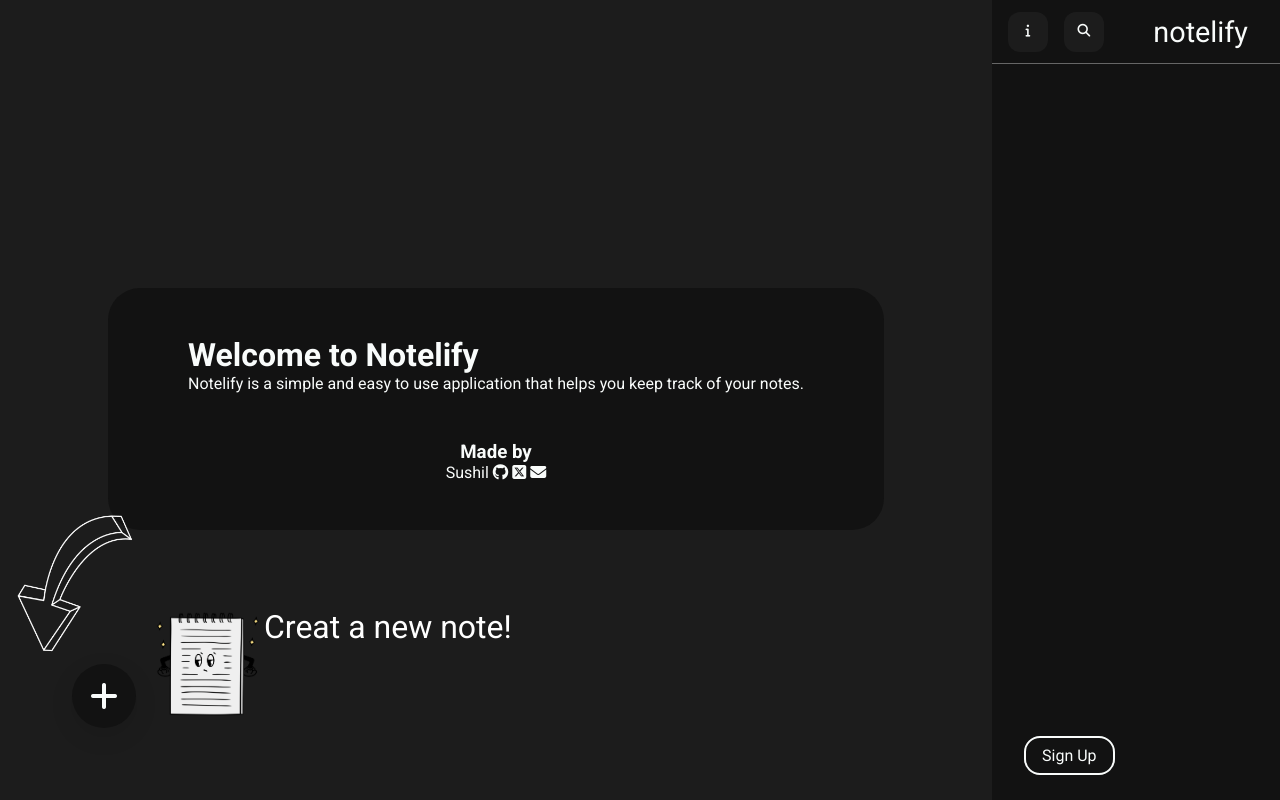
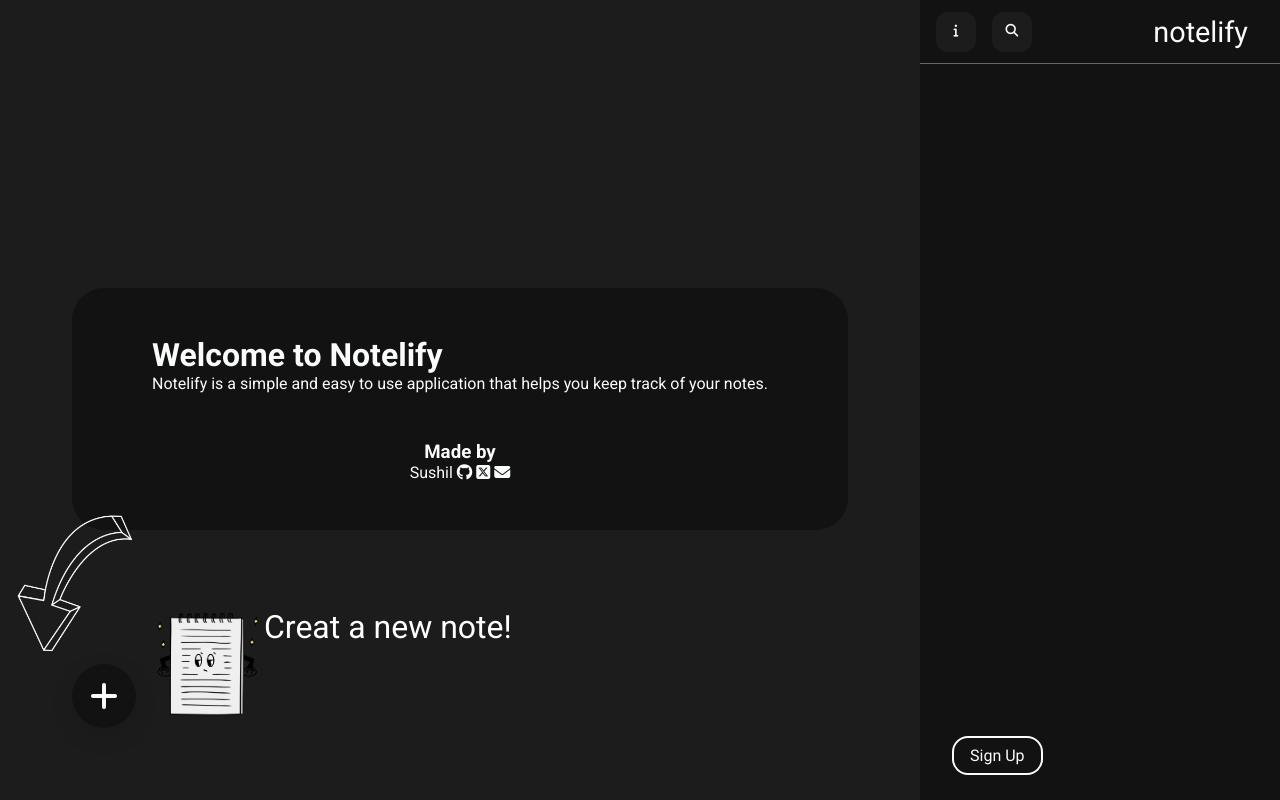
Before and after one commit to sachu0dev/notesapp, a website with bundled scripts: page frontend/index.html in a window 1280 px wide. Built offline with nearby package versions, Linux system fonts and the light colour scheme; no server answers.

Commit message:
Update style.css

```diff
--- a/frontend/style.css
+++ b/frontend/style.css
@@ -61,7 +61,8 @@ html,body{
 /* sidebar */
 .sidebar{
   display: none;
-  width: 18rem;
+  min-width: 360px;
+  max-width: 420px;
   height: 100%;
   background-color: var(--background1);
   z-index: 1000;
```
